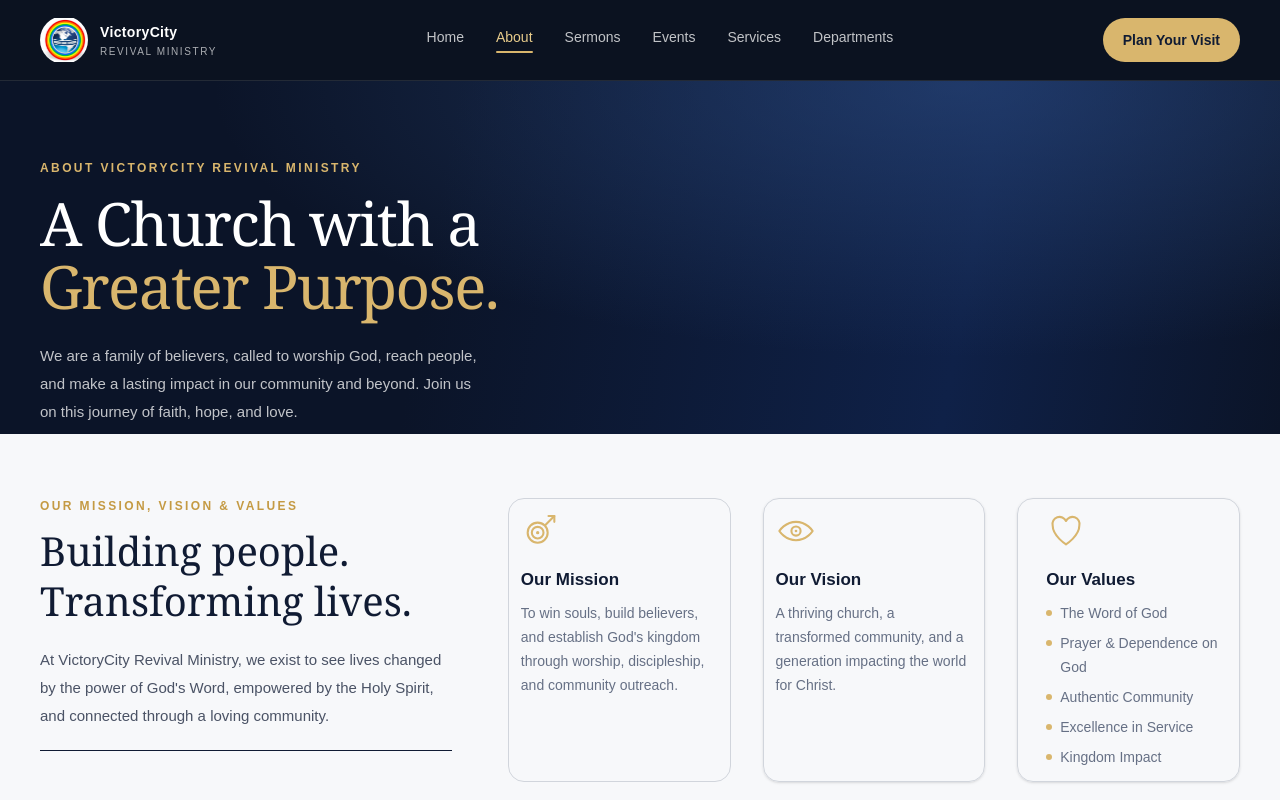
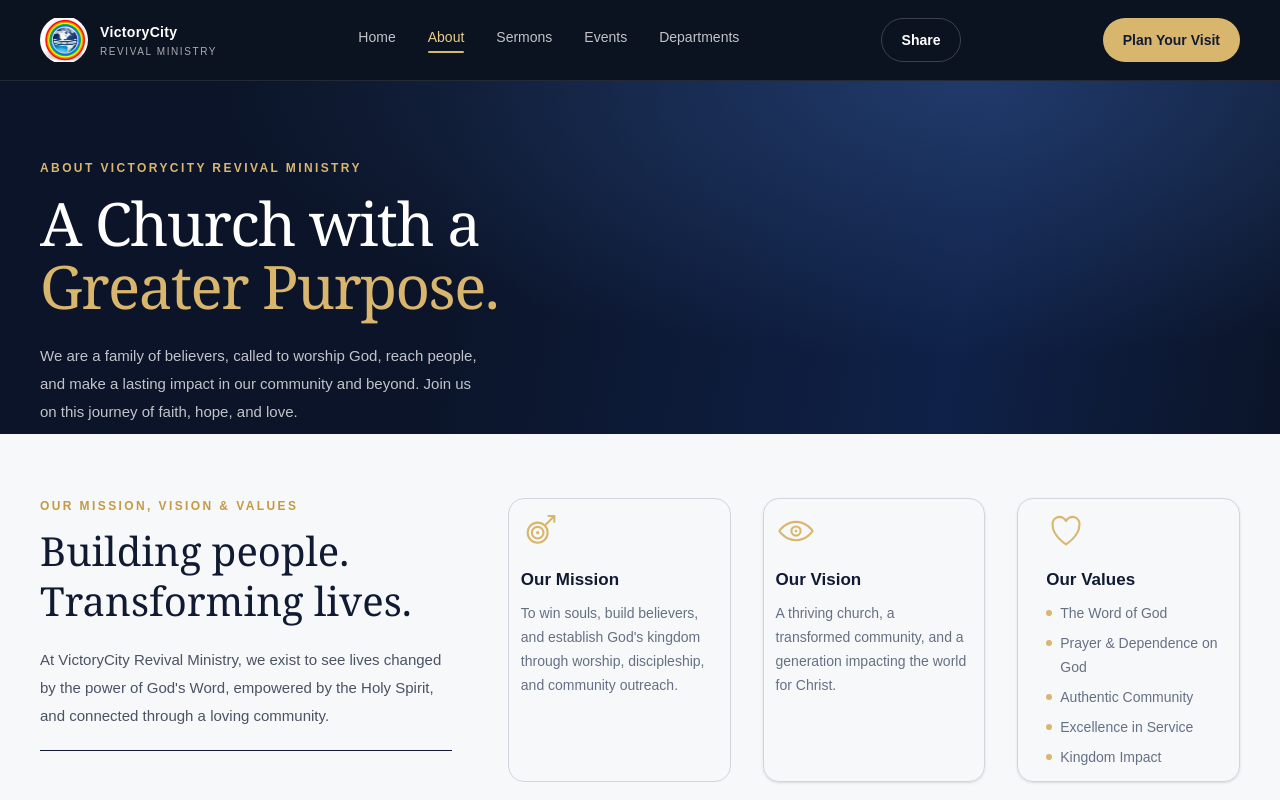
Before and after one commit to ebuski100/myChurch, a Next.js app: page /about in a window 1280 px wide. Shown: the top 800 px of the page. Built offline with nearby package versions, Linux system fonts and the light colour scheme.

Commit message:
add share button accross the app

```diff
--- a/src/app/_components/site-chrome.tsx
+++ b/src/app/_components/site-chrome.tsx
@@ -2,6 +2,7 @@
 
 import Link from "next/link";
 import { usePathname } from "next/navigation";
+import { useState } from "react";
 import Image from "next/image";
 
 const navigation = [
@@ -9,7 +10,7 @@ const navigation = [
   { label: "About", href: "/about" },
   { label: "Sermons", href: "/sermons" },
   { label: "Events", href: "/events" },
-  { label: "Services", href: "/#services" },
+  // { label: "Services", href: "/#services" },
   { label: "Departments", href: "/departments" },
 ];
 
@@ -84,6 +85,28 @@ export function SiteHeader({
   activeHref,
 }: { activeHref?: string } = {}) {
   const pathname = usePathname();
+  const [shareStatus, setShareStatus] = useState<string | null>(null);
+
+  async function handleShare() {
+    const url = window.location.href;
+    const title = document.title;
+    const text =
+      document
+        .querySelector('meta[name="description"]')
+        ?.getAttribute("content") ?? "";
+    try {
+      if (navigator.share) {
+        await navigator.share({ title, text, url });
+        setShareStatus("Shared");
+      } else {
+        await navigator.clipboard.writeText(url);
+        setShareStatus("Link copied");
+      }
+    } catch {
+      setShareStatus("Share cancelled");
+    }
+    setTimeout(() => setShareStatus(null), 2000);
+  }
 
   return (
     <header className="fixed left-0 inset-x-0 top-0 z-10 border-b border-white/10 bg-[#0B1220]">
@@ -114,6 +137,15 @@ export function SiteHeader({
             );
           })}
         </nav>
+
+        <button
+          type="button"
+          onClick={handleShare}
+          className={`inline-flex min-h-11 items-center justify-center rounded-full border border-white/20 px-4 py-2.5 text-xs font-semibold text-white transition-colors hover:bg-white/10 ${focusClass} sm:px-5 sm:text-sm`}
+          aria-label="Share this page"
+        >
+          {shareStatus ?? "Share"}
+        </button>
 
         <Link
           href="/#visit"
@@ -259,7 +291,7 @@ export function SiteFooter() {
                 className="size-4"
                 aria-hidden="true"
               >
-                <circle cx="12" cy="12" r="9.5"/>
+                <circle cx="12" cy="12" r="9.5" />
                 <path d="M8 13.5c1.4-1.1 3.5-1.1 4.9 0l3.9 3.2c1.5-.8 3-1.9 4.9-1.5s3 .7 4.9 1.5l3.9-3.2c1.5 .8 3 1.9 4.9 1.5s3-.7 4.9-1.5l-4-3.6c1.1-1.4 0-3-1.9-3h-3.4c-.5 0-1 .9-1 2.1l-4 3.6c-1.1 1.4-1.9 3-1.9 3h-3.4c-.9 0-1.5-1.6-1.9-3l-4-3.6ZM12 3L2 12h3v9H2V12zm12 0L22 12h-3v9h-2V12Z" />
               </svg>
               Telegram
--- a/src/app/layout.tsx
+++ b/src/app/layout.tsx
@@ -7,8 +7,15 @@ import { ListenLaterProvider } from "@/app/sermons/listen-later-provider";
 export const metadata: Metadata = {
   title: "VictoryCity Revival Ministry | Massive Grace Explosion",
   description:
-    "Join VictoryCity Revival Ministry in Coal Camp, Zone 6, Agric Quarters. Sunday service 8:00 AM–11:00 AM and Wednesday service 4:00 PM–6:00 PM.",
-};
+    "Join VictoryCity Revival Ministry in Coal Camp, Zone 6, Agric Quarters. Sunday service 8:00 AMâ€“11:00 AM and Wednesday service 4:00 PMâ€“6:00 PM.",
+  metadataBase: new URL("https://victorycityrevival.org"),
+  openGraph: {
+    title: "VictoryCity Revival Ministry | Massive Grace Explosion",
+    description: "Join VictoryCity Revival Ministry in Coal Camp, Zone 6, Agric Quarters.",
+    images: [{ url: "/images/victory-city-logo.png" }],
+  },
+  twitter: { card: "summary_large_image" },
+}
 
 export default function RootLayout({ children }: LayoutProps<"/">) {
   return (
```
